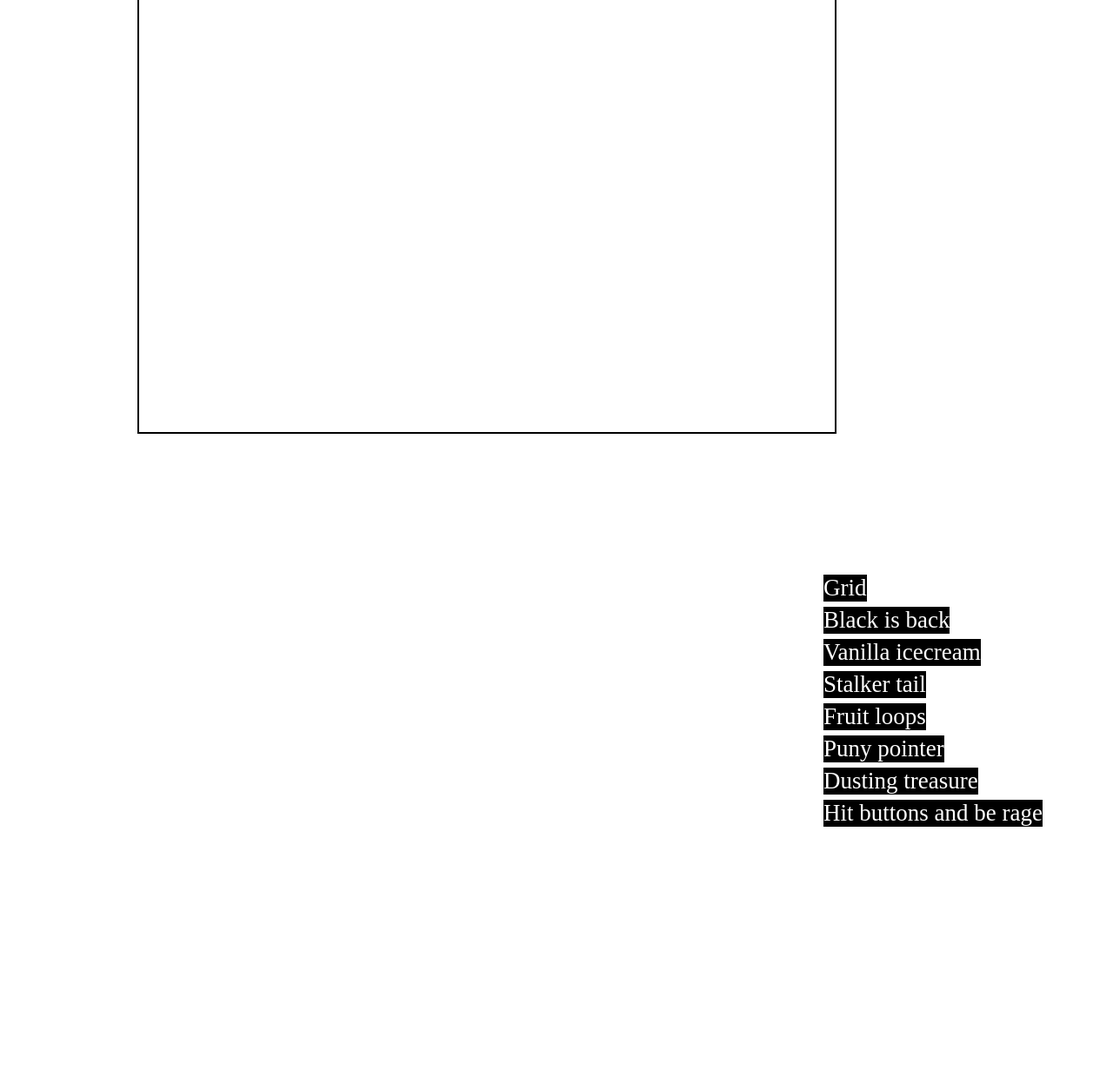
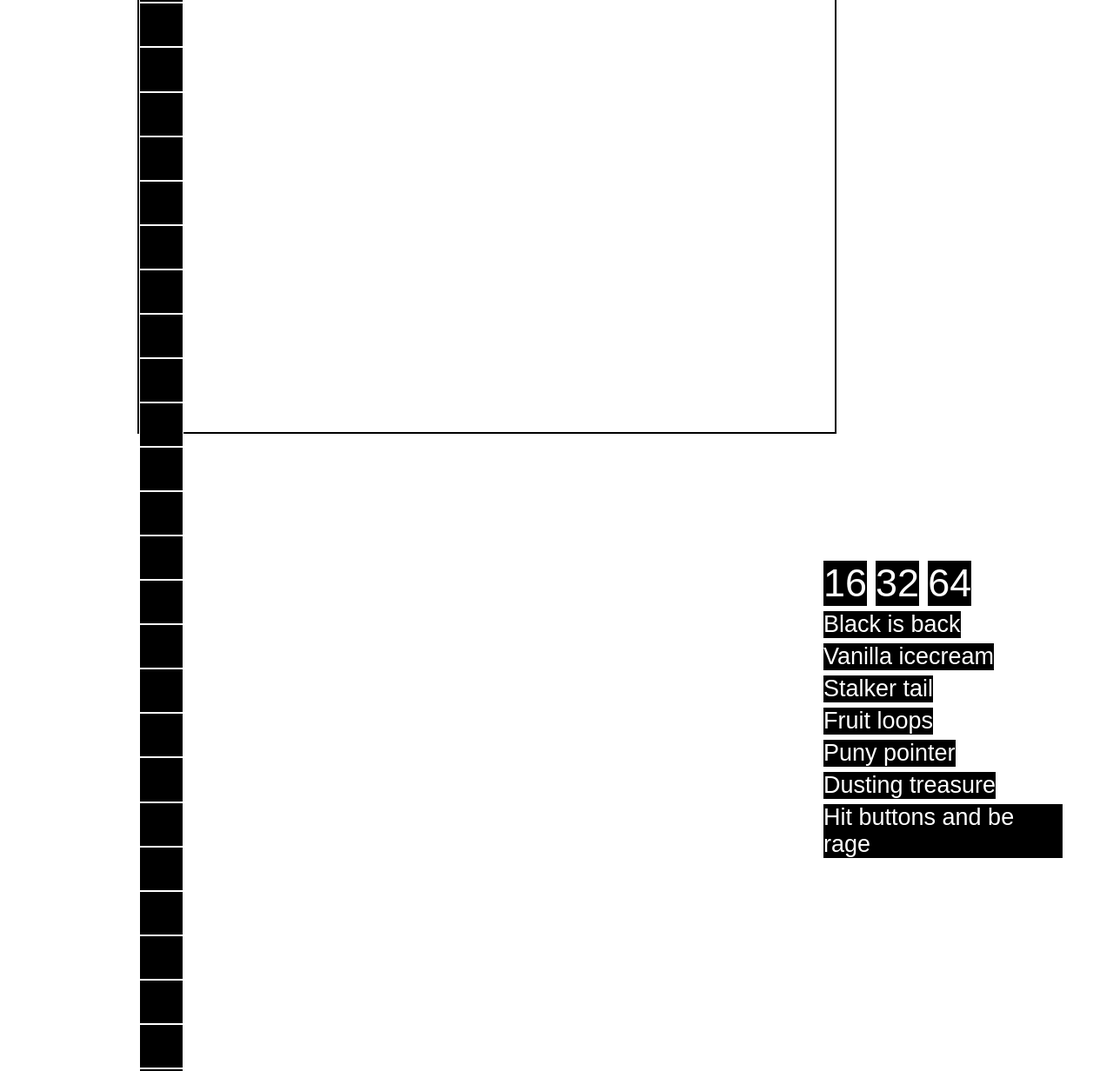
Before and after one commit to tu98/Etch-a-Sketch-, a plain HTML site: page index.html in a window 1280 px wide. Shown: the part 453-1685 px from the top of the page at 87% size. Before the commit the page ends 1492 px from the top, so only its background shows below. Drawn offline with Linux system fonts and the light colour scheme.

Commit message:
Changed paragraphs to buttons

```diff
--- a/css/stylesheet.css
+++ b/css/stylesheet.css
@@ -15,6 +15,8 @@ html {
 	height:100px;
 	width:100%;
 }
+
+/*Black top header*/
 
 #topBlack {
 	position:absolute;
@@ -55,6 +57,8 @@ html {
 	margin-right:20px;
 }
 
+/*White header*/
+
 #topWhite {
 	top: 30px;
 	position:relative;
@@ -62,6 +66,7 @@ html {
 	width: 100%;
 	background-color:#EEEEEE;
 	overflow:hidden;
+	border-bottom: 1px dotted #1E1E1E;
 }
 
 table {
@@ -100,6 +105,7 @@ tr {
 	border: 2px solid black;
 	text-align: center;
 	vertical-align:middle;
+	background-color: white;
 	/*doesn't work*/
 
 
@@ -108,7 +114,7 @@ tr {
 
 
 
-
+/*Right button area*/
 #bArea {
 	margin-top:140px;
 	width: 275px;
@@ -123,30 +129,21 @@ tr {
 
 }
 
-#grid {
-	position:relative;
-	margin-top:40px;
-	/*180 before*/
-	margin-left:150px;
-	width: 800px;
-	height: 800px;
-	float:left;
-	border:2px solid black;
+.gridB {
+	display: inline;
+    margin:6px 6px 0 0;
+    font-size: 45px;
+    color:white;
+	background-color:black;
+	padding:0;
+	border:none;
 
-
-	/*z-index:1;*/
 }
-
-
 
 .controls {
 	color:white;
 	background-color:black;
 	display:block;
-
-	/*Ends block when text does*/
-	float: left;
-    clear: both;
 
     padding:0;
     margin:6px 0 0 0;
@@ -154,4 +151,27 @@ tr {
     font-size: 27px;
 
     cursor:pointer;
+    border:none;
+    text-align:left;
 }
+
+
+
+/*Grid area*/
+
+#grid {
+	position:relative;
+	margin-top:40px;
+	margin-left:150px;
+	width: 800px;
+	height: 800px;
+	float:left;
+	border:2px solid black;
+}
+
+
+
+.square {
+	background-color:black;
+	border: 1px solid white;
+}
--- a/index.html
+++ b/index.html
@@ -3,10 +3,8 @@
 <head>
 	<title>Etch-A-Sketch</title>
 	<link rel="stylesheet" type="text/css" href="css/stylesheet.css">
-
 	<script type="text/javascript" src="js/jQuery.js"></script>
 	<script type="text/javascript" src="js/script.js"></script>
-
 </head>
 
 <body>
@@ -15,19 +13,12 @@
 			<div id="topBlack">
 				<img id ="mail" src= "images/mail.png">
 				<p id="email">tu98g3d6c@gmail.com</p>
-
 				<img class="rIcons" src="images/whitefacebook2.png"</img>
 				<img class="rIcons" src="images/twitter.png"</img>
 				<img class="rIcons" src="images/whitegoogle.png"</img>
-
-
 			</div>
-
-
-
 			<div id="topWhite">
 				<h1 id="name">hello</h1>
-
 				<table>
 					<tr>
 
@@ -35,14 +26,8 @@
 						<td><a href="#" class="tButton">About</a></td>
 						<td><a href="#" class="tButton">Portfolio</a></td>
 						<td><a href="#" class="tButton">Blog</a></td>
-
 					</tr>
 				</table
-
-
-
-				</ul>
-
 
 			</div>
 	</div>
@@ -54,18 +39,21 @@
 		</div>
 
 		<div id="bArea">
-			<div id="rButtons">
-				<p class="controls" id="1">Grid</p>
-				<p class="controls" id="2">Black is back</p>
-				<p class="controls" id="3"> Vanilla icecream</p>
-				<p class="controls" id="4"> Stalker tail</p>
-				<p class="controls" id="5">Fruit loops</p>
-				<p class="controls" id="6">Puny pointer</p>
-				<p></p>
-				<p class="controls" id="7">Dusting treasure</p>
-				<p class="controls" id="8">Hit buttons and be rage</p>
 
-			</div>
+			<button class="gridB" id="1">16</button>
+			<button class="gridB" id="32">32</button>
+			<button class="gridB" id="64">64</button>
+
+
+			<button class="controls" id="2">Black is back</button>
+			<button class="controls" id="3"> Vanilla icecream</button>
+			<button class="controls" id="4"> Stalker tail</button>
+			<button class="controls" id="5">Fruit loops</button>
+			<button class="controls" id="6">Puny pointer</button>
+			<button class="controls" id="7">Dusting treasure</button>
+			<button class="controls" id="8">Hit buttons and be rage</button>
+		</div>
+
 
 
 
--- a/js/script.js
+++ b/js/script.js
@@ -1,3 +1,15 @@
 $(document).ready(function() {
-    $("body").append("<p>I'm a new paragraph!</p>");
+    displayGrid(16);
 });
+
+function displayGrid (n) {
+	var size = 800;
+	var boxSize = (800 - n+1)/n;
+	var wrap = $("#grid").html("");
+	for (var j = 0; j < n; j++) {
+		for (var i = 0; i < n; i++) {
+			wrap.append( $("<div></div>").addClass("square").height(boxSize).width(boxSize) );
+		}
+		wrap.append($("<div></div>").css("clear", "both"));
+	}
+}
```
